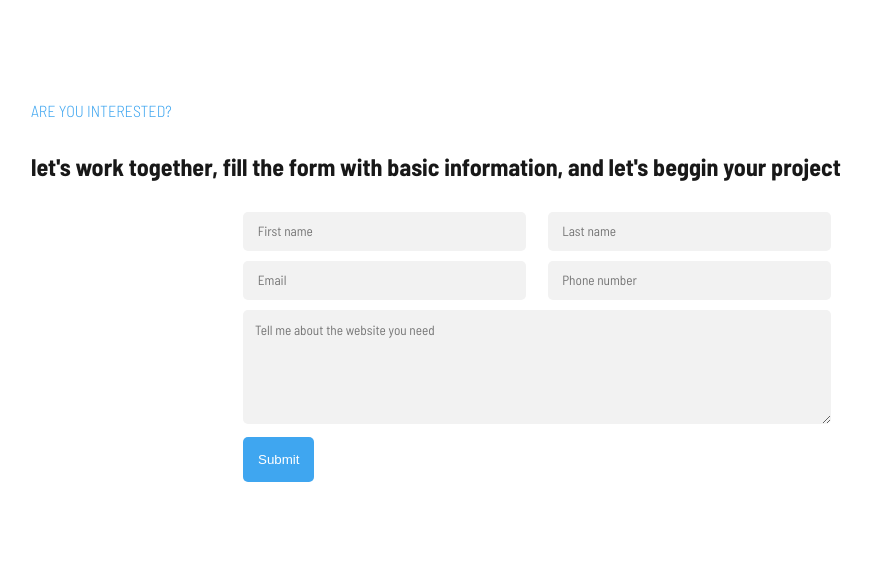
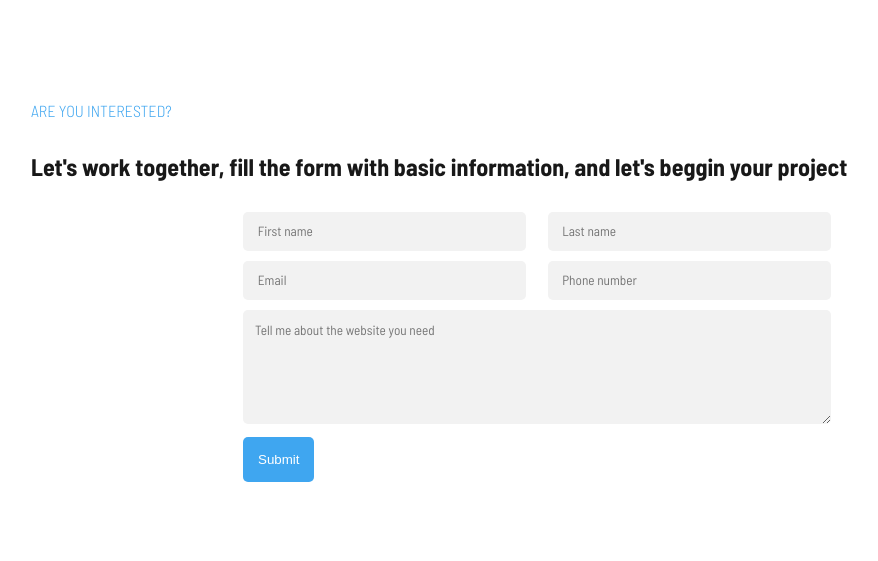
Before and after one commit to siboalpha/alphonselive, a Django app: page /offer/ in a window 1280 px wide. Shown: the part 4974-5535 px from the top of the page, without its empty margins (97-975 px from the left). Run offline with Django 4.2, Linux system fonts and the light colour scheme; some libraries are stand-ins or nearby versions.

Commit message:
Update offer.html

```diff
--- a/website/templates/website/offer.html
+++ b/website/templates/website/offer.html
@@ -214,7 +214,7 @@
 <section class="offer-form" id="submit-form">
     <div class="container">
         <h4 class="sub-heading">Are you interested?</h4>
-        <h4 class="section-intro"> let's work together, fill the form with basic information, and let's beggin your
+        <h4 class="section-intro"> Let's work together, fill the form with basic information, and let's beggin your
             project</h4>
         <div class="offer-form-content">
             <form action="">
```
